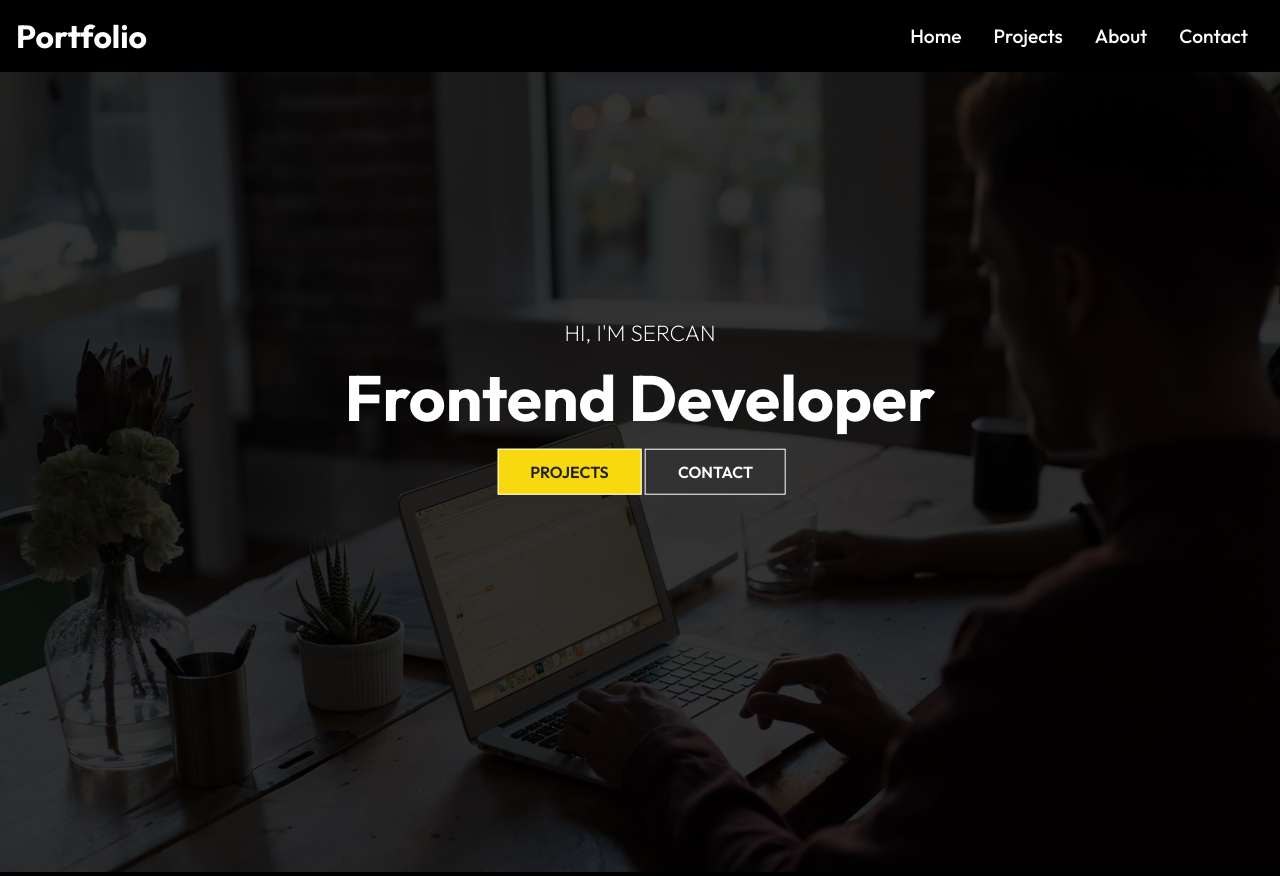
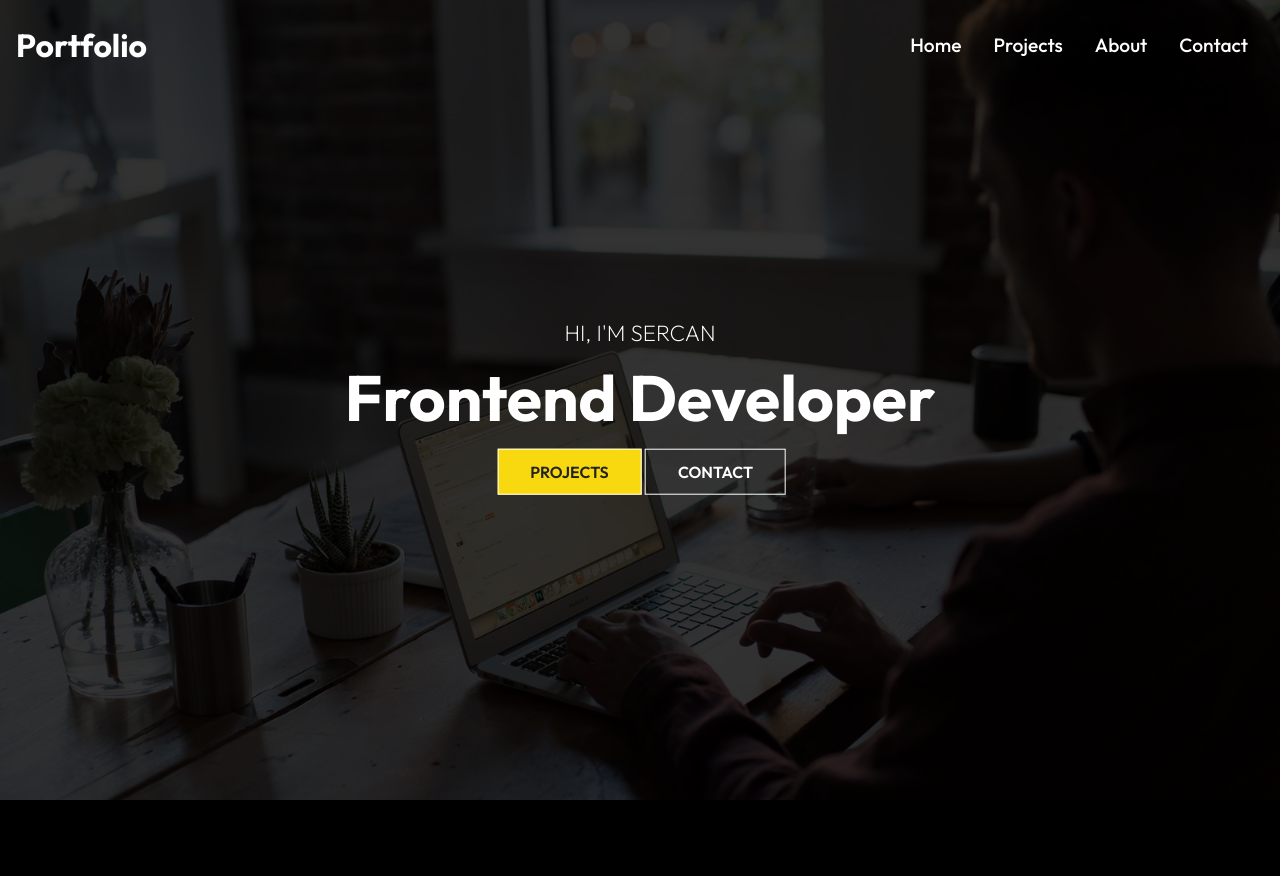
Before and after one commit to sercansimsek/personal-portfolio, a React (Create React App) app: page / in a window 1280 px wide. After the commit the page ends 804 px from the top, so only its background shows below. Built offline with nearby package versions, Linux system fonts and the light colour scheme.

Commit message:
navbar behaviour on Scroll implemented

```diff
--- a/src/components/Navbar/Navbar.jsx
+++ b/src/components/Navbar/Navbar.jsx
@@ -7,13 +7,26 @@ import { FaBars, FaTimes } from 'react-icons/fa';
 
 export const Navbar = () => {
     const [isMenuOpen, setIsMenuOpen] = useState(false);
+    const [letColorChange, setLetColorChange] = useState(false);
 
     const handleMenuOpener = () => {
         setIsMenuOpen(!isMenuOpen);
     };
 
+    const changeColor = () => {
+        if (window.scrollY >= 100) {
+            setLetColorChange(true);
+        } else {
+            setLetColorChange(false);
+        }
+    };
+
+    window.addEventListener('scroll', changeColor);
+
   return (
-    <div className="header">
+    <div className={cn('header', {
+        'header-bg': letColorChange,
+    })}>
         <Link to={'/'}>
             <h1>Portfolio</h1>
         </Link>
--- a/src/components/Navbar/NavbarStyles.css
+++ b/src/components/Navbar/NavbarStyles.css
@@ -3,6 +3,15 @@
     justify-content: space-between;
     align-items: center;
     padding: 1rem;
+    position: fixed;
+    width: 100%;
+    height: 90px;
+    z-index: 9;
+}
+
+.header-bg {
+    background-color: rgba(0, 0, 0, 0.9);
+    transition: 0.5s;
 }
 
 .nav-menu {
```
